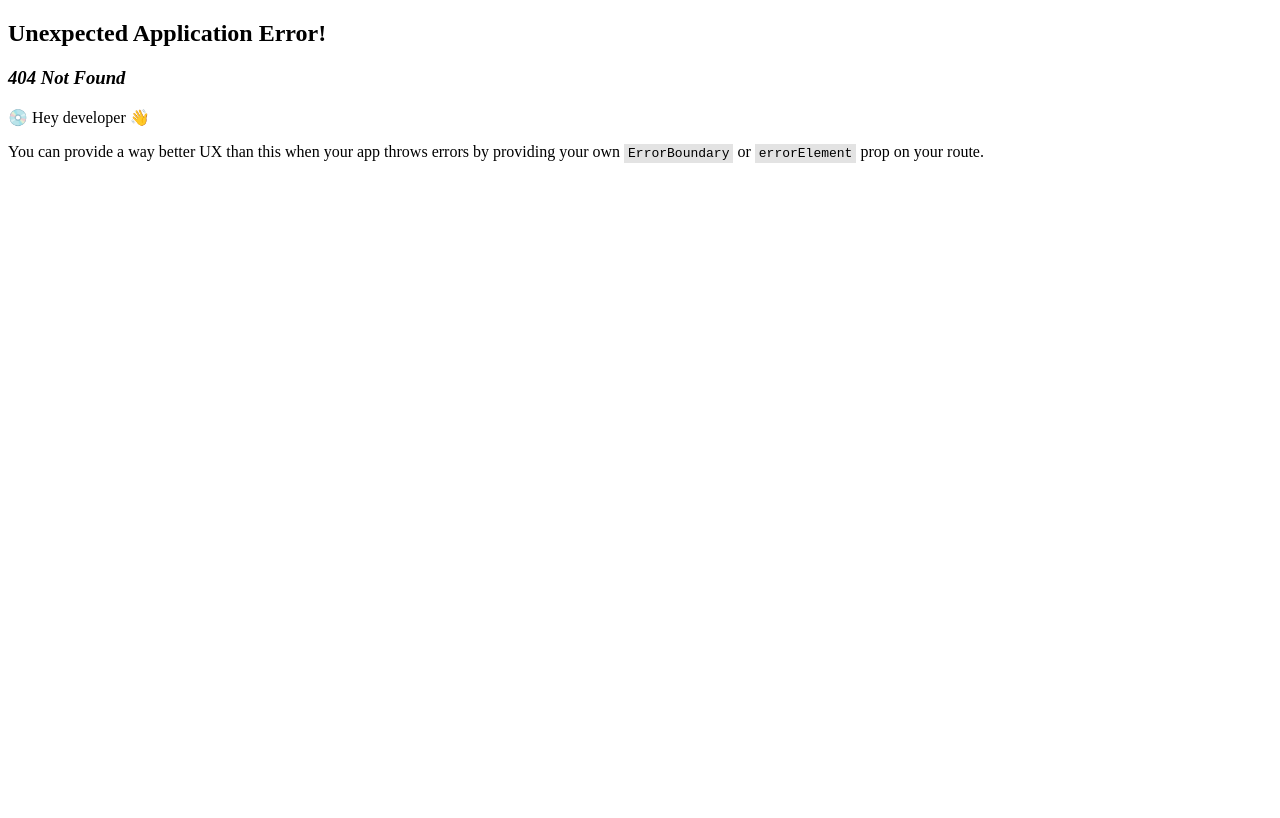
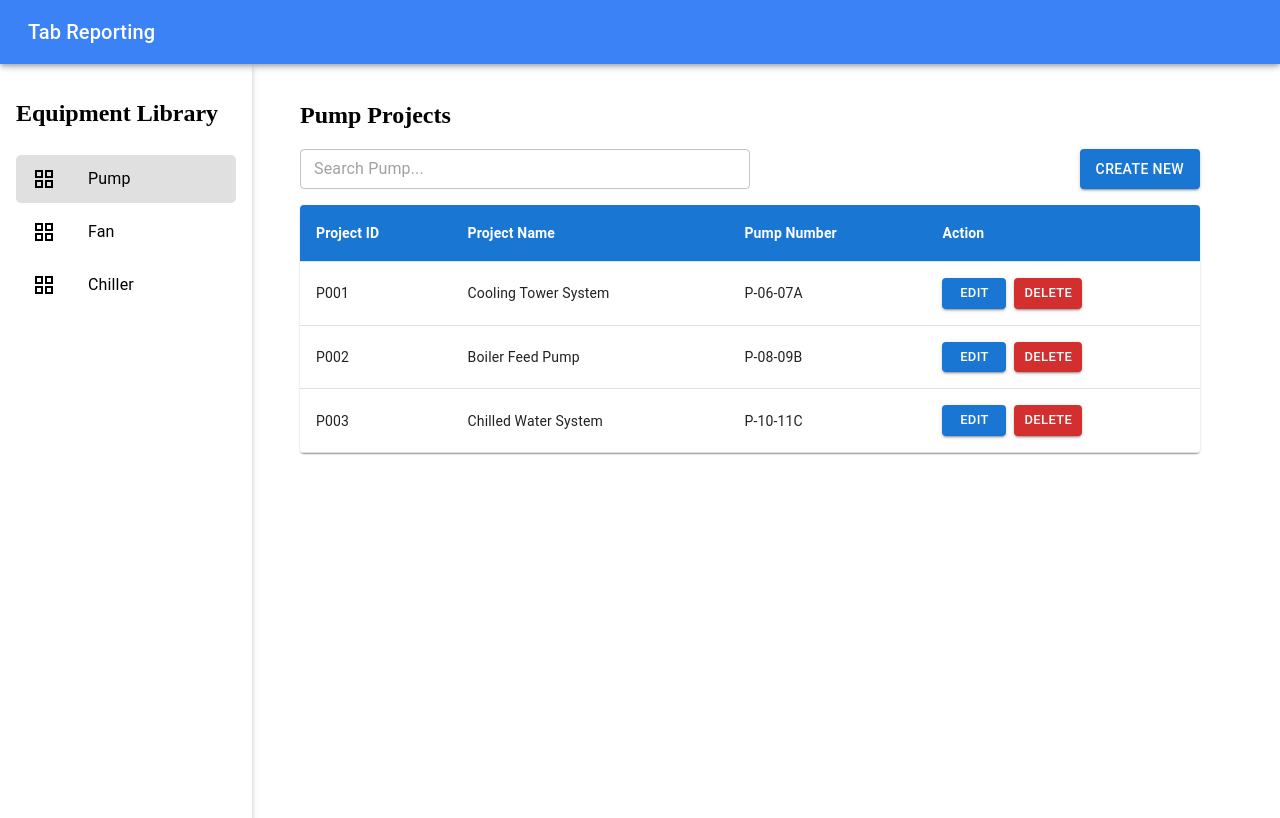
Before and after one commit to harshadyadav8485/ReactViteProject, a React (Vite) app: page /allPump in a window 1280 px wide. Before the commit this address had no page. Built offline with nearby package versions, Linux system fonts and the light colour scheme.

Commit message:
create all pump and do all changes in pump equipment

```diff
--- a/src/App.jsx
+++ b/src/App.jsx
@@ -14,6 +14,7 @@ import ActualFan from "./Pages/ActualFan";
 import ActualPump from "./Pages/ActualPump";
 import { Home } from "./Pages/Home";
 import PumpCreation from "./Pages/PumpCreation";
+import AllPump from "./Pages/AllPump";
 
 function App() {
   const router = createBrowserRouter([
@@ -60,6 +61,10 @@ function App() {
         {
           path: "pumpCreation",
           element: <PumpCreation/>,
+        },
+        {
+          path: "allPump",
+          element: <AllPump/>,
         }
       ],
     },
--- a/src/Components/Layout/Sidebar.jsx
+++ b/src/Components/Layout/Sidebar.jsx
@@ -9,7 +9,7 @@ import PublicIcon from "@mui/icons-material/Public";
 import WorkIcon from "@mui/icons-material/Work";
 import GridViewIcon from "@mui/icons-material/GridView";
 const menuItems = [
-  { name: "Pump", path: "/pumpCreation", icon: <GridViewIcon /> },
+  { name: "Pump", path: "/allPump", icon: <GridViewIcon /> },
   { name: "Fan", path: "/fan", icon: <GridViewIcon /> },
   { name: "Chiller", path: "/chiller", icon: <GridViewIcon /> },
   // { name: "Villages", path: "/villages", icon: <PublicIcon /> },
--- /dev/null
+++ b/src/Pages/AllPump.jsx
@@ -0,0 +1,88 @@
+import React, { useState } from "react";
+import { Box, Paper, Table, TableBody, TableCell, TableContainer, TableHead, TableRow, Button, TextField } from "@mui/material";
+import { useNavigate } from "react-router-dom";
+
+const AllPump = () => {
+  const navigate = useNavigate();
+
+  // Sample data for projects
+  const [projects, setProjects] = useState([
+    { id: "P001", name: "Cooling Tower System", pumpNumber: "P-06-07A" },
+    { id: "P002", name: "Boiler Feed Pump", pumpNumber: "P-08-09B" },
+    { id: "P003", name: "Chilled Water System", pumpNumber: "P-10-11C" },
+  ]);
+
+  // Handle edit (navigate to pumpCreation with project ID)
+  const handleEdit = (id) => {
+    navigate(`/pumpCreation?id=${id}`); // Navigate with query parameter
+  };
+
+  // Handle delete
+  const handleDelete = (id) => {
+    const updatedProjects = projects.filter((project) => project.id !== id);
+    setProjects(updatedProjects);
+  };
+
+  return (
+    <Box sx={{ pl: 9, pr: 9, mt: 2 }}>
+      <h2>Pump Projects</h2>
+      <Box display="flex" justifyContent="space-between" sx={{ mb: 2 }}>
+        <TextField
+          variant="outlined"
+          placeholder="Search Pump..."
+          sx={{ width: "50%" }}
+          InputProps={{
+            sx: { height: "40px" },
+          }}
+        />
+        <Button variant="contained" onClick={() => navigate("/pumpCreation")}>
+          Create New
+        </Button>
+      </Box>
+
+      {/* Table for Pump Projects */}
+      <TableContainer component={Paper}>
+        <Table>
+          <TableHead sx={{ backgroundColor: "#1976d2" }}>
+            <TableRow>
+              <TableCell sx={{ color: "white", fontWeight: "bold" }}>Project ID</TableCell>
+              <TableCell sx={{ color: "white", fontWeight: "bold" }}>Project Name</TableCell>
+              <TableCell sx={{ color: "white", fontWeight: "bold" }}>Pump Number</TableCell>
+              <TableCell sx={{ color: "white", fontWeight: "bold" }}>Action</TableCell>
+            </TableRow>
+          </TableHead>
+          <TableBody>
+            {projects.map((project) => (
+              <TableRow key={project.id}>
+                <TableCell>{project.id}</TableCell>
+                <TableCell>{project.name}</TableCell>
+                <TableCell>{project.pumpNumber}</TableCell>
+                <TableCell>
+                  <Button
+                    variant="contained"
+                    color="primary"
+                    size="small"
+                    sx={{ mr: 1 }}
+                    onClick={() => handleEdit(project.id)}
+                  >
+                    Edit
+                  </Button>
+                  <Button
+                    variant="contained"
+                    color="error"
+                    size="small"
+                    onClick={() => handleDelete(project.id)}
+                  >
+                    Delete
+                  </Button>
+                </TableCell>
+              </TableRow>
+            ))}
+          </TableBody>
+        </Table>
+      </TableContainer>
+    </Box>
+  );
+};
+
+export default AllPump;
--- a/src/Pages/CreatePump.jsx
+++ b/src/Pages/CreatePump.jsx
@@ -38,6 +38,7 @@ const CreatePump = () => {
             borderRadius: 2,
           }}
         >
+           <Typography variant="h6"sx={{ fontWeight: 600 }}>Pump</Typography>
           <Box
             sx={{
               display: "grid",
@@ -86,7 +87,7 @@ const CreatePump = () => {
               />
             </Box>
 
-            <Box display="flex" alignItems="center">
+            {/* <Box display="flex" alignItems="center">
               <Typography sx={{ minWidth: "110px" }}>
                 Pump Capacity :
               </Typography>
@@ -99,9 +100,9 @@ const CreatePump = () => {
                   borderRadius: "4px",
                 }}
               />
-            </Box>
+            </Box> */}
 
-            <Box display="flex" alignItems="center">
+            {/* <Box display="flex" alignItems="center">
               <Typography sx={{ minWidth: "110px" }}>
                 System Capacity :
               </Typography>
@@ -114,11 +115,11 @@ const CreatePump = () => {
                   borderRadius: "4px",
                 }}
               />
-            </Box>
+            </Box> */}
           </Box>
           <Divider />
 
-          <Typography variant="h6">Motor:</Typography>
+          <Typography variant="h6" sx={{ fontWeight: 600 }}>Motor</Typography>
           <Box
             sx={{
               display: "grid",
@@ -182,18 +183,20 @@ const CreatePump = () => {
             <Button variant="outlined" startIcon={<AddIcon />}>
               Add Parameters
             </Button>
-            <Box>
+
+          </Box>
+
+        </Box>
+        <Box display="flex" justifyContent="flex-end" sx={{mt:2}}>
               <Button
                 variant="outlined"
-                onClick={() => navigate("/pump")}
+                onClick={() => navigate("/allPump")}
                 sx={{ mr: 2 }}
               >
                 Back
               </Button>
-              <Button variant="contained">Save</Button>
+              <Button variant="contained"  onClick={() => navigate("/allPump")}>Submit</Button>
             </Box>
-          </Box>
-        </Box>
       </Box>
     </>
   );
--- a/src/Pages/PumpCreation.jsx
+++ b/src/Pages/PumpCreation.jsx
@@ -1,5 +1,5 @@
 import React, { useState } from "react";
-import { Box, Input, Button, Typography } from "@mui/material";
+import { Box, Input, Button, Typography, Select, MenuItem } from "@mui/material";
 import { useNavigate } from "react-router-dom";
 import AddIcon from "@mui/icons-material/Add";
 import RemoveIcon from "@mui/icons-material/Remove";
@@ -7,8 +7,16 @@ import RemoveIcon from "@mui/icons-material/Remove";
 function PumpCreation() {
   const navigate = useNavigate();
 
-  // Initialize state with two default values
+  // State for pump running mates
   const [pumpRunningMates, setPumpRunningMates] = useState(["P-06-07B", "P-06-07C"]);
+
+  // State for dropdown selection
+  const [pumpType, setPumpType] = useState("Parallel");
+
+  // Handle dropdown change
+  const handlePumpTypeChange = (event) => {
+    setPumpType(event.target.value);
+  };
 
   // Handle adding a new pump running mate field
   const handleAddPumpMate = () => {
@@ -34,6 +42,29 @@ function PumpCreation() {
       <Box sx={{ pl: 9, pr: 9, mt: 1 }}>
         <Box sx={{ mb: 1 }}>
           <h2>Pump Creation</h2>
+        </Box>
+
+        {/* Dropdown for Pump Type */}
+        <Box sx={{ mb: 2 }}>
+          <Typography sx={{ fontWeight: "bold" }}>Pump Type:</Typography>
+                <Select
+                    value={pumpType}
+                    onChange={handlePumpTypeChange}
+                    fullWidth
+                    sx={{
+                        border: "1px solid #ccc",
+                        padding: "2px",
+                        borderRadius: "4px",
+                        mt: 1,
+                        height: "40px",
+                        fontSize: "14px",
+                    }}
+                    >
+                    <MenuItem value="Parallel">Parallel</MenuItem>
+                    <MenuItem value="Stand By">Stand By</MenuItem>
+                    <MenuItem value="Stand Alone">Stand Alone</MenuItem>
+                    </Select>
+
         </Box>
 
         <Box
@@ -152,6 +183,13 @@ function PumpCreation() {
         </Box>
 
         <Box display="flex" justifyContent="flex-end" sx={{ mt: 2 }}>
+             <Button
+                          variant="outlined"
+                          onClick={() => navigate("/allPump")}
+                          sx={{ mr: 2 }}
+                        >
+                          Back
+                        </Button>
           <Button variant="contained" onClick={() => navigate("/pump")}>
             Submit
           </Button>
```
